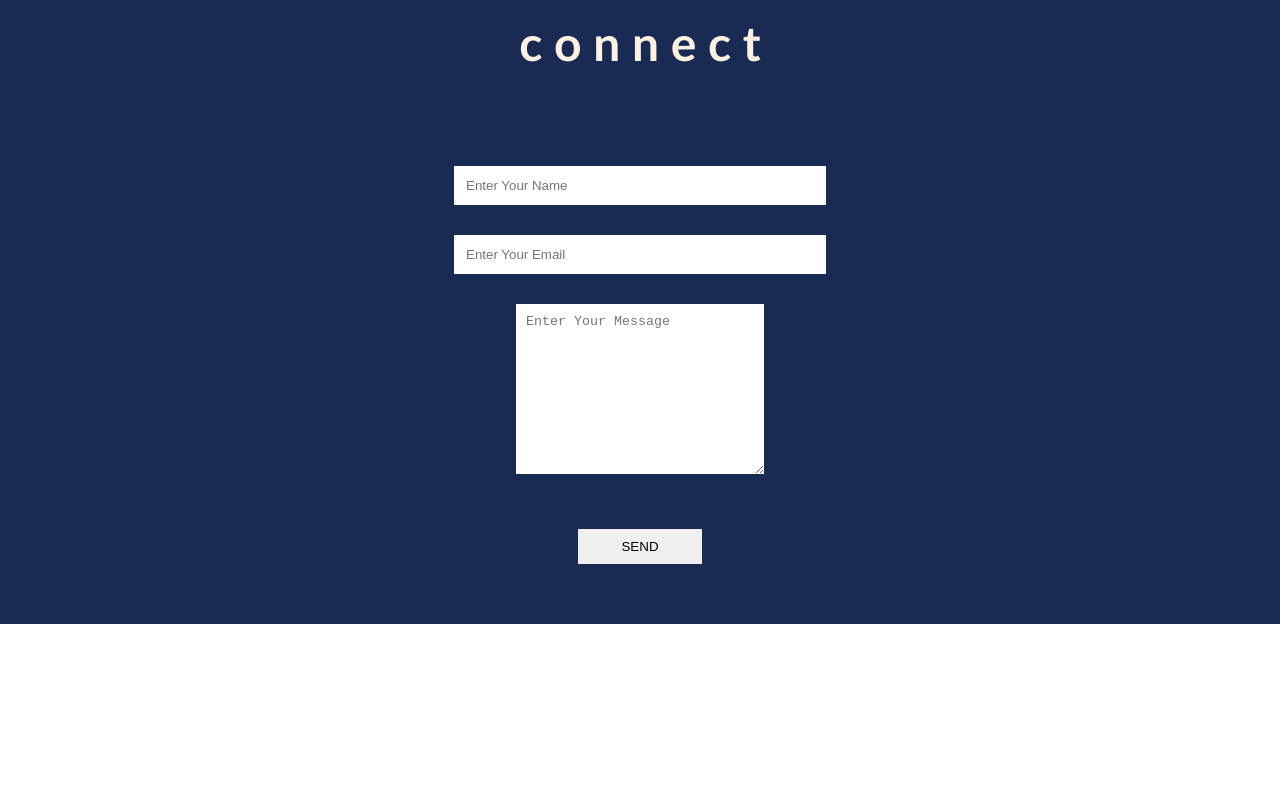
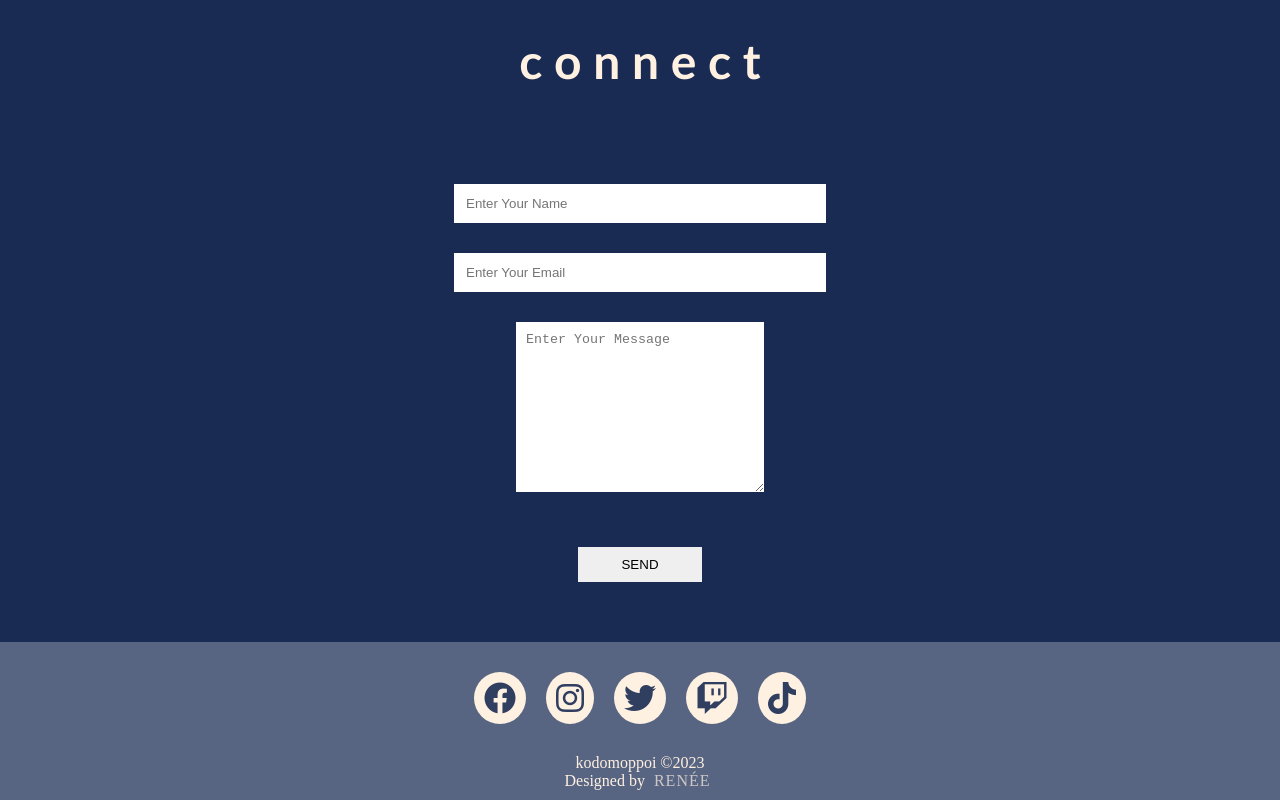
Before and after one commit to kodomoppoii/portfolio, a plain HTML site: page index.html in a window 1280 px wide. Shown: the part 3388-4188 px from the top of the page. Before the commit the page ends 4012 px from the top, so only its background shows below. Drawn offline with Linux system fonts and the light colour scheme.

Commit message:
Added Icons

```diff
--- a/index.html
+++ b/index.html
@@ -6,6 +6,7 @@
     <meta name="viewport" content="width=device-width, initial-scale=1.0">
     <title>Virtually Present!!</title>
     <link rel="stylesheet" href="styles.css">
+    <link rel="stylesheet" href="https://cdnjs.cloudflare.com/ajax/libs/font-awesome/6.4.0/css/all.min.css" integrity="sha512-iecdLmaskl7CVkqkXNQ/ZH/XLlvWZOJyj7Yy7tcenmpD1ypASozpmT/E0iPtmFIB46ZmdtAc9eNBvH0H/ZpiBw==" crossorigin="anonymous" referrerpolicy="no-referrer" />"
 </head>
 <body>
     <nav class="navbar">
@@ -99,6 +100,21 @@
         <input type="submit" value="SEND" id="send">
    </section>
 
+  <section id="footer">
+    <div class="footercontainer">
+     <div class="socialicons">
+        <a href="https://www.facebook.com/kodomoppoii/"><i class="fab fa-facebook"></i></a>
+        <a href="https://www.instagram.com/_kodomoppoi"><i class="fab fa-instagram"></i></a>
+        <a href="https://twitter.com/_kodomoppoi"><i class="fab fa-twitter"></i></a>
+        <a href="https://www.twitch.tv/kodomoppoi"><i class="fab fa-twitch"></i></a>
+        <a href="https://www.tiktok.com/@kodomoppoi_"><i class="fab fa-tiktok"></i></a>
+     </div>
+    </div>
+</section>
+
+<div class="bottom">
+    <p> kodomoppoi &copy;2023 <br> Designed by <span class="designer">Renée</span></p>
+    </div>
 
 </body>
 </html>
--- a/styles.css
+++ b/styles.css
@@ -219,3 +219,56 @@ html{
     cursor: pointer;
     box-shadow: 0 0 10px #fff1e2;
 }
+
+/* Footer */
+
+#footer{
+    background-color: #1a2b53b9;
+}
+.footercontainer{
+    width: 100%;
+    padding: 20px 10px 10px;
+}
+.socialicons{
+    display: flex;
+    justify-content: center;
+}
+.socialicons a{
+    text-decoration: none;
+    padding: 10px;
+    background-color: #fff1e2;
+    margin: 10px;
+    border-radius: 50%;
+}
+.socialicons a i{
+    font-size: 2em;
+    color:#1a2b53;
+    opacity: 0.9;
+}
+
+/* Hover Effects on Social Media Icons */
+.socialicons a:hover{
+    background-color:#1a2b53b9;
+    transition: 0.5s;
+}
+.socialicons a:hover i{
+    color: #fff1e2;
+    transition: 0.5s;
+}
+
+/*Footer Bottom */
+.bottom{
+ background-color: #1a2b53b9;
+ padding: 10px;
+ text-align: center;
+}
+.bottom p{
+    color:#fff1e2
+}
+.designer{
+    opacity: 0.7;
+    text-transform: uppercase;
+    letter-spacing: 1px;
+    font-weight: 400;
+    margin: 0px 5px;
+}
```
